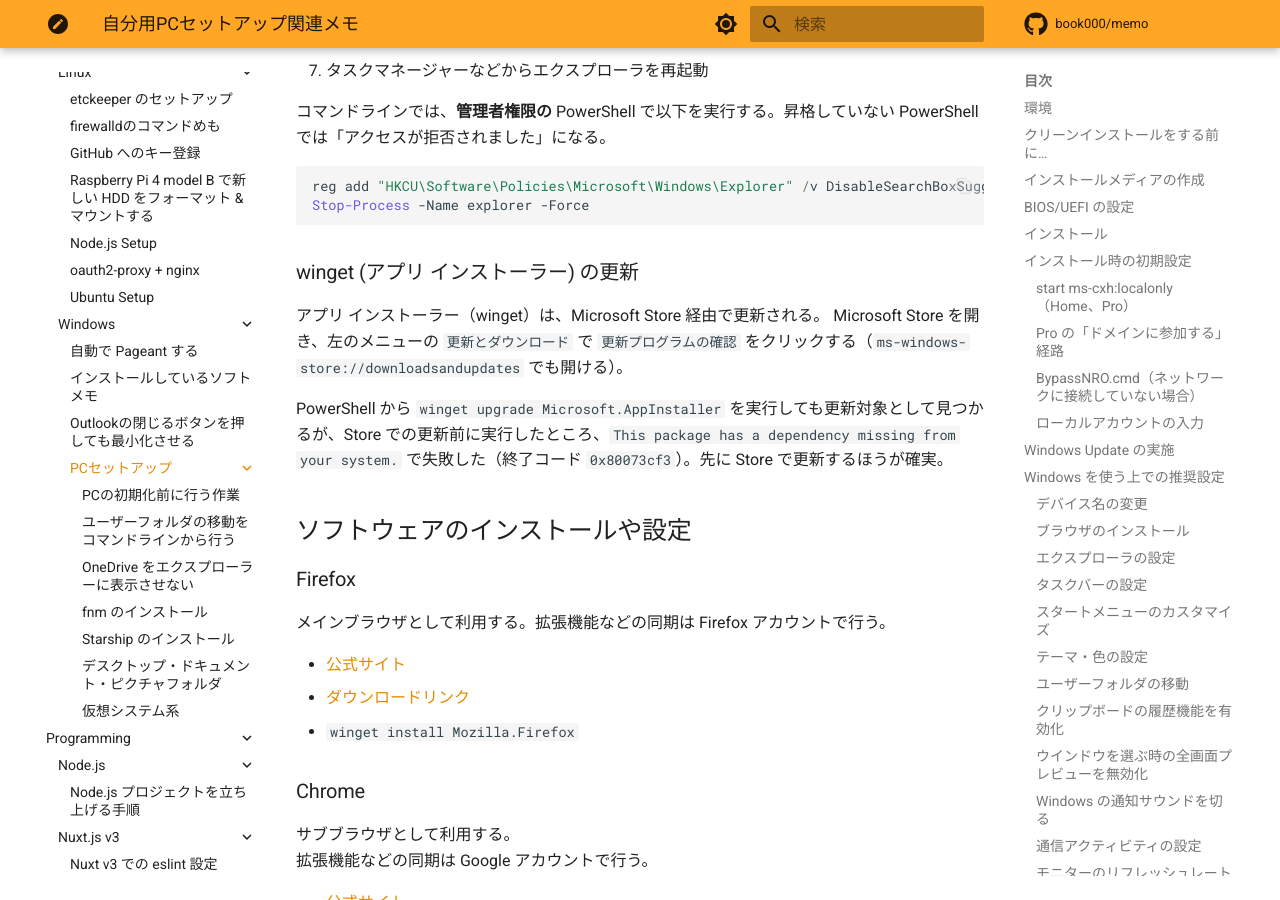
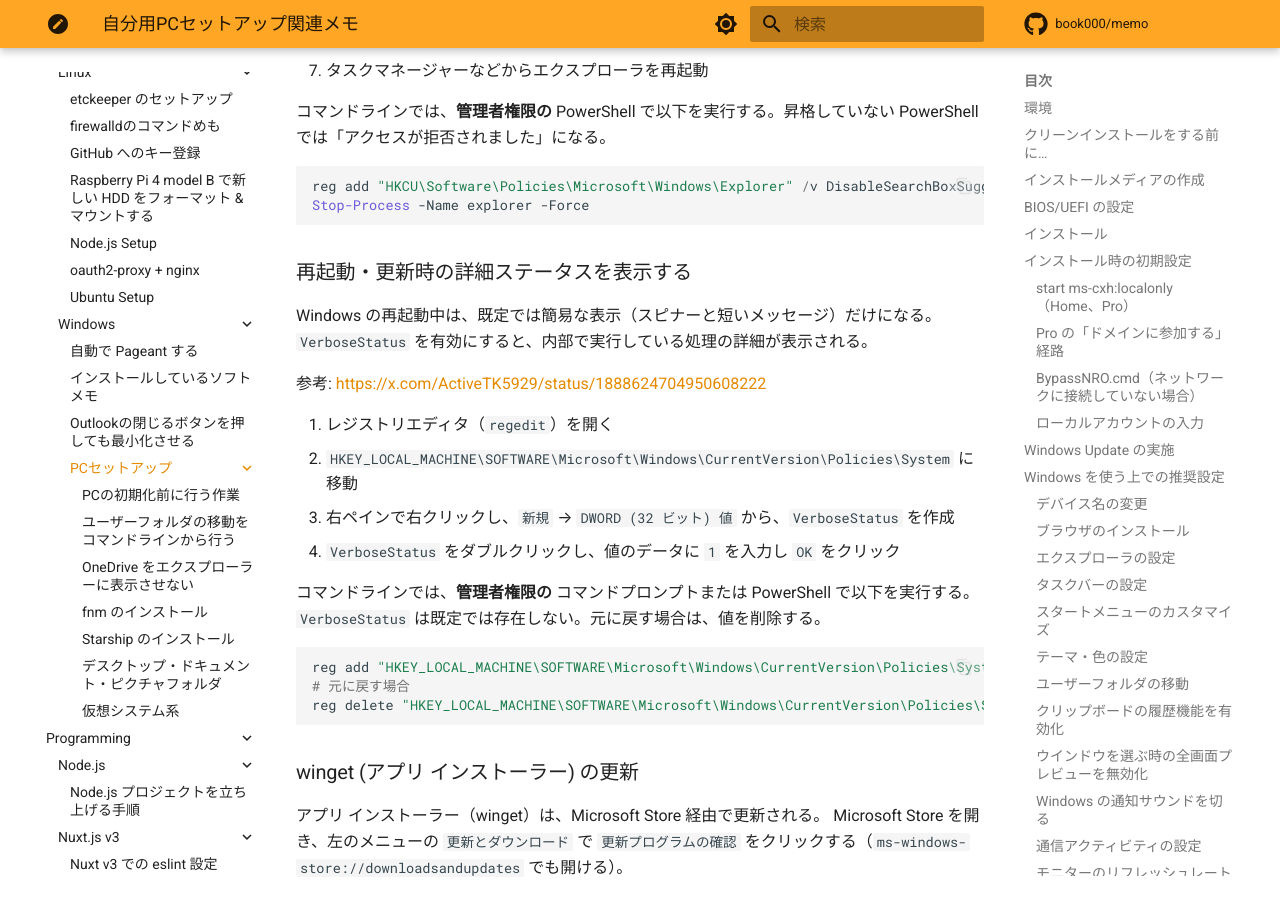
Before and after one commit to book000/memo, an MkDocs documentation site: the page built from docs/os/windows/setup/index.md, in a window 1280 px wide and 900 px high, scrolled down 28960 px. Built offline with MkDocs 1.6.1 and Material for MkDocs 9.7.7, drawn with Linux system fonts in a browser that asks for light colours; comment, search, counter and statistics services are not loaded.

Commit message:
docs: Windows 再起動時の詳細ステータス表示 (VerboseStatus) のメモを追加 (#875)
* docs: Windows 再起動時の詳細ステータス表示 (VerboseStatus) のメモを追加

Closes #586

Co-Authored-By: Claude Sonnet 5.5 <noreply@anthropic.com>

* docs: レビュー指摘を反映して検証経過の記述を削除

Co-Authored-By: Claude Sonnet 5.5 <noreply@anthropic.com>

---------

Co-authored-by: Claude Sonnet 5.5 <noreply@anthropic.com>

````diff
--- a/docs/os/windows/setup/index.md
+++ b/docs/os/windows/setup/index.md
@@ -725,6 +725,25 @@ reg add "HKCU\Software\Policies\Microsoft\Windows\Explorer" /v DisableSearchBoxS
 Stop-Process -Name explorer -Force
 ```
 
+### 再起動・更新時の詳細ステータスを表示する
+
+Windows の再起動中は、既定では簡易な表示（スピナーと短いメッセージ）だけになる。`VerboseStatus` を有効にすると、内部で実行している処理の詳細が表示される。
+
+参考: https://x.com/ActiveTK5929/status/1888624704950608222
+
+1. レジストリエディタ（`regedit`）を開く
+2. `HKEY_LOCAL_MACHINE\SOFTWARE\Microsoft\Windows\CurrentVersion\Policies\System` に移動
+3. 右ペインで右クリックし、`新規` → `DWORD (32 ビット) 値` から、`VerboseStatus` を作成
+4. `VerboseStatus` をダブルクリックし、値のデータに `1` を入力し `OK` をクリック
+
+コマンドラインでは、**管理者権限の** コマンドプロンプトまたは PowerShell で以下を実行する。`VerboseStatus` は既定では存在しない。元に戻す場合は、値を削除する。
+
+```powershell
+reg add "HKEY_LOCAL_MACHINE\SOFTWARE\Microsoft\Windows\CurrentVersion\Policies\System" /v VerboseStatus /t REG_DWORD /d 1 /f
+# 元に戻す場合
+reg delete "HKEY_LOCAL_MACHINE\SOFTWARE\Microsoft\Windows\CurrentVersion\Policies\System" /v VerboseStatus /f
+```
+
 ### winget (アプリ インストーラー) の更新
 
 アプリ インストーラー（winget）は、Microsoft Store 経由で更新される。
````
